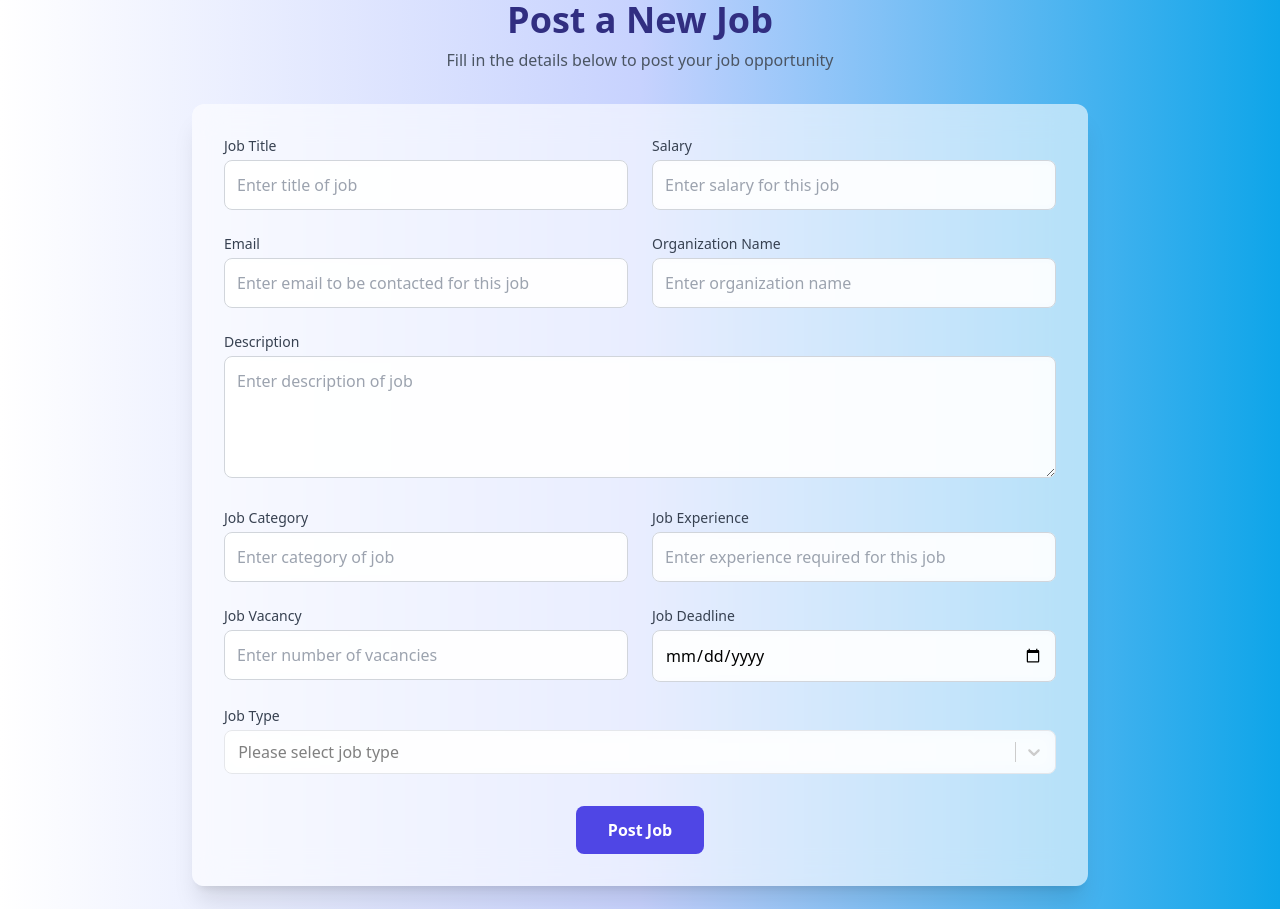
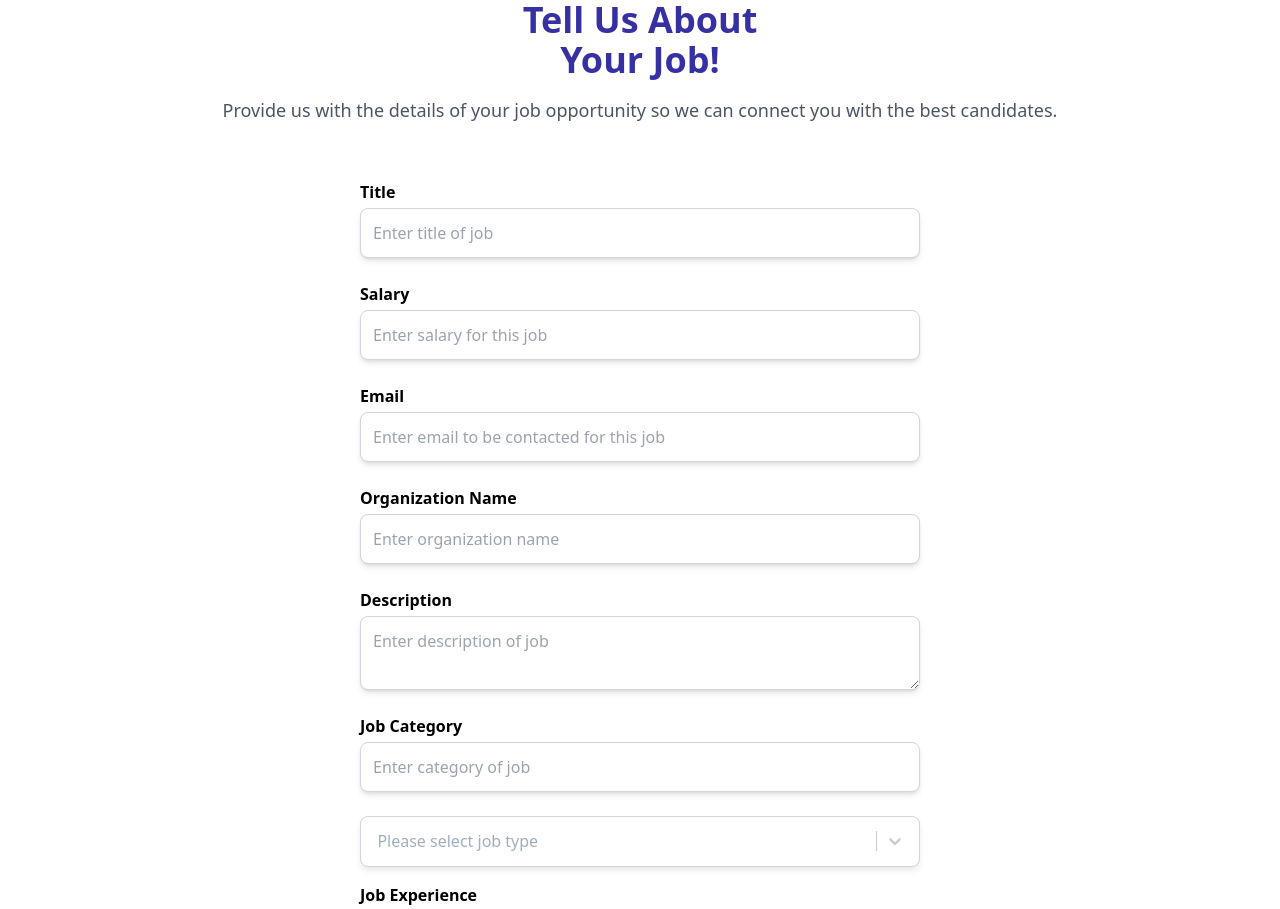
Before and after one commit to Devmangrani/JobSewa, a Next.js app: page /frontend/postAJob in a window 1280 px wide. Shown: the part 160-1069 px from the top of the page. Built offline with nearby package versions, Linux system fonts and the light colour scheme.

Commit message:
Update the UI

```diff
--- a/pages/frontend/postAJob.jsx
+++ b/pages/frontend/postAJob.jsx
@@ -6,12 +6,6 @@ import { toast, ToastContainer } from "react-toastify";
 import "react-toastify/dist/ReactToastify.css";
 import { post_job } from "@/Services/job";
 import { useRouter } from "next/router";
-import { motion } from "framer-motion";
-
-const inputStyles =
-  "w-full border border-gray-300 rounded-lg p-3 bg-white bg-opacity-80 backdrop-blur-sm focus:outline-none focus:ring-2 focus:ring-indigo-500 focus:border-transparent transition-all duration-200 hover:border-indigo-300";
-const labelStyles = "block text-sm font-medium text-gray-700 mb-1";
-const errorStyles = "text-sm text-red-500 mt-1";
 
 export default function PostAJob() {
   const user = useSelector((state) => state.User.userData);
@@ -37,8 +31,8 @@ export default function PostAJob() {
     job_vacancy: 0,
     job_deadline: "",
   });
-
   const [error, setError] = useState({
+    user: "",
     title: "",
     salary: "",
     email: "",
@@ -131,204 +125,218 @@ export default function PostAJob() {
     { value: "contract", label: "Contract" },
   ];
 
-  const formFields = [
-    {
-      name: "title",
-      label: "Job Title",
-      type: "text",
-      placeholder: "Enter title of job",
-    },
-    {
-      name: "salary",
-      label: "Salary",
-      type: "number",
-      placeholder: "Enter salary for this job",
-    },
-    {
-      name: "email",
-      label: "Email",
-      type: "email",
-      placeholder: "Enter email to be contacted for this job",
-    },
-    {
-      name: "company",
-      label: "Organization Name",
-      type: "text",
-      placeholder: "Enter organization name",
-    },
-    {
-      name: "description",
-      label: "Description",
-      type: "textarea",
-      placeholder: "Enter description of job",
-    },
-    {
-      name: "job_category",
-      label: "Job Category",
-      type: "text",
-      placeholder: "Enter category of job",
-    },
-    {
-      name: "job_experience",
-      label: "Job Experience",
-      type: "text",
-      placeholder: "Enter experience required for this job",
-    },
-    {
-      name: "job_vacancy",
-      label: "Job Vacancy",
-      type: "number",
-      placeholder: "Enter number of vacancies",
-    },
-    {
-      name: "job_deadline",
-      label: "Job Deadline",
-      type: "date",
-      min: currentDate,
-    },
-  ];
-
   return (
     <>
       <NavBar />
-      <div className="min-h-screen w-full bg-gradient-to-r from-white via-indigo-200 to-sky-500 py-20">
-        <div className="container mx-auto px-4 pt-20">
-          <motion.div
-            initial={{ opacity: 0, y: 20 }}
-            animate={{ opacity: 1, y: 0 }}
-            transition={{ duration: 0.5 }}
-            className="max-w-4xl mx-auto"
+      <div className="w-full  py-20 flex items-center  justify-center flex-col">
+        <h1 className="text-xl mt-20 text-center text-indigo-800  leading-snug font-semibold mb-2 md:text-2xl lg:text-4xl">
+          Tell Us About <br className="hidden md:inline" /> Your Job!
+        </h1>
+        <p className="mt-2  text-lg text-gray-600">
+          Provide us with the details of your job opportunity so we can connect
+          you with the best candidates.
+        </p>
+        <form
+          onSubmit={handleSubmit}
+          className="sm:w-1/2 w-full px-10 py-8 bg-white rounded-lg mt-6"
         >
-            <motion.h1
-              initial={{ opacity: 0, y: -20 }}
-              animate={{ opacity: 1, y: 0 }}
-              transition={{ duration: 0.5, delay: 0.2 }}
-              className="text-3xl md:text-4xl font-bold text-center text-indigo-900 mb-2"
+          <div className="w-full mb-4  flex flex-col items-start justify-center">
+            <label htmlFor="title" className="mb-1 text-base font-semibold">
+              Title
+            </label>
+            <input
+              onChange={(e) =>
+                setFormData({ ...formData, title: e.target.value })
+              }
+              type="text"
+              id="title"
+              className="w-full border border-gray-300 rounded-lg p-3 mb-2 focus:outline-none focus:ring-2 focus:ring-indigo-50 shadow-md hover:border-gray-400"
+              placeholder="Enter title of job"
+            />
+            {error.title && (
+              <p className="text-sm text-red-500">{error.title}</p>
+            )}
+          </div>
+          <div className="w-full mb-4  flex flex-col items-start justify-center">
+            <label htmlFor="salary" className="mb-1 text-base font-semibold">
+              Salary
+            </label>
+            <input
+              onChange={(e) =>
+                setFormData({ ...formData, salary: e.target.value })
+              }
+              type="number"
+              id="salary"
+              className="w-full border border-gray-300 rounded-lg p-3 mb-2 focus:outline-none focus:ring-2 focus:ring-indigo-50 shadow-md hover:border-gray-400"
+              placeholder="Enter salary for this job"
+            />
+            {error.salary && (
+              <p className="text-sm text-red-500">{error.salary}</p>
+            )}
+          </div>
+          <div className="w-full mb-4  flex flex-col items-start justify-center">
+            <label htmlFor="email" className="mb-1 text-base font-semibold">
+              Email
+            </label>
+            <input
+              onChange={(e) =>
+                setFormData({ ...formData, email: e.target.value })
+              }
+              type="email"
+              id="email"
+              className="w-full border border-gray-300 rounded-lg p-3 mb-2 focus:outline-none focus:ring-2 focus:ring-indigo-50 shadow-md hover:border-gray-400"
+              placeholder="Enter email to be contacted for this job"
+            />
+            {error.email && (
+              <p className="text-sm text-red-500">{error.email}</p>
+            )}
+          </div>
+          <div className="w-full mb-4  flex flex-col items-start justify-center">
+            <label htmlFor="company" className="mb-1 text-base font-semibold">
+              Organization Name
+            </label>
+            <input
+              onChange={(e) =>
+                setFormData({ ...formData, company: e.target.value })
+              }
+              type="text"
+              id="company"
+              className="w-full border border-gray-300 rounded-lg p-3 mb-2 focus:outline-none focus:ring-2 focus:ring-indigo-50 shadow-md hover:border-gray-400"
+              placeholder="Enter organization name"
+            />
+            {error.company && (
+              <p className="text-sm text-red-500">{error.company}</p>
+            )}
+          </div>
+          <div className="w-full mb-4  flex flex-col items-start justify-center">
+            <label
+              htmlFor="description"
+              className="mb-1 text-base font-semibold"
             >
-              Post a New Job
-            </motion.h1>
-            <motion.p
-              initial={{ opacity: 0 }}
-              animate={{ opacity: 1 }}
-              transition={{ duration: 0.5, delay: 0.3 }}
-              className="text-center text-gray-600 mb-8"
+              Description
+            </label>
+            <textarea
+              onChange={(e) =>
+                setFormData({ ...formData, description: e.target.value })
+              }
+              onResize={"none"}
+              type="text"
+              id="description"
+              className="w-full border border-gray-300 rounded-lg p-3 mb-2 focus:outline-none focus:ring-2 focus:ring-indigo-50 shadow-md hover:border-gray-400"
+              placeholder="Enter description of job"
+            />
+            {error.description && (
+              <p className="text-sm text-red-500">{error.description}</p>
+            )}
+          </div>
+          <div className="w-full mb-4  flex flex-col items-start justify-center">
+            <label
+              htmlFor="jobCategory"
+              className="mb-1 text-base font-semibold"
             >
-              Fill in the details below to post your job opportunity
-            </motion.p>
-
-            <motion.form
-              initial={{ opacity: 0, y: 20 }}
-              animate={{ opacity: 1, y: 0 }}
-              transition={{ duration: 0.5, delay: 0.4 }}
-              onSubmit={handleSubmit}
-              className="bg-white bg-opacity-60 backdrop-blur-lg rounded-xl shadow-xl p-8"
-            >
-              <div className="grid grid-cols-1 md:grid-cols-2 gap-6">
-                {formFields.map((field, index) => (
-                  <motion.div
-                    key={field.name}
-                    initial={{ opacity: 0, y: 20 }}
-                    animate={{ opacity: 1, y: 0 }}
-                    transition={{ duration: 0.3, delay: 0.1 * index }}
-                    className={field.type === "textarea" ? "col-span-full" : ""}
-                  >
-                    <label htmlFor={field.name} className={labelStyles}>
-                      {field.label}
+              Job Category
             </label>
-                    {field.type === "textarea" ? (
-                      <textarea
-                        id={field.name}
+            <input
               onChange={(e) =>
-                          setFormData({
-                            ...formData,
-                            [field.name]: e.target.value,
-                          })
+                setFormData({ ...formData, job_category: e.target.value })
               }
-                        placeholder={field.placeholder}
-                        rows="4"
-                        className={inputStyles}
+              type="text"
+              id="jobCategory"
+              className="w-full border border-gray-300 rounded-lg p-3 mb-2 focus:outline-none focus:ring-2 focus:ring-indigo-50 shadow-md hover:border-gray-400"
+              placeholder="Enter category of job"
             />
-                    ) : (
-                      <input
-                        type={field.type}
-                        id={field.name}
-                        min={field.min}
-                        onChange={(e) =>
-                          setFormData({
-                            ...formData,
-                            [field.name]: e.target.value,
-                          })
-                        }
-                        placeholder={field.placeholder}
-                        className={inputStyles}
-                      />
+            {error.job_category && (
+              <p className="text-sm text-red-500">{error.job_category}</p>
             )}
-                    {error[field.name] && (
-                      <p className={errorStyles}>{error[field.name]}</p>
-                    )}
-                  </motion.div>
-                ))}
-
-                <motion.div
-                  initial={{ opacity: 0, y: 20 }}
-                  animate={{ opacity: 1, y: 0 }}
-                  transition={{ duration: 0.3, delay: 0.9 }}
-                  className="col-span-full"
-                >
-                  <label className={labelStyles}>Job Type</label>
+          </div>
           <Select
-                    onChange={(e) =>
-                      setFormData({ ...formData, job_type: e.value })
-                    }
+            onChange={(e) => setFormData({ ...formData, job_type: e.value })}
+            placeholder="Please select job type"
             options={options}
-                    placeholder="Please select job type"
-                    className="mt-1"
             styles={{
-                      control: (base) => ({
-                        ...base,
-                        backgroundColor: "rgba(255, 255, 255, 0.8)",
-                        backdropFilter: "blur(8px)",
-                        borderColor: "#E5E7EB",
+              control: (defaultstyle) => ({
+                ...defaultstyle,
+                border: "1px solid #D1D5DB",
                 borderRadius: "0.5rem",
-                        padding: "0.2rem",
-                        boxShadow: "none",
-                        "&:hover": {
-                          borderColor: "#818CF8",
-                        },
+                padding: "0.4rem",
+                boxShadow: "0 4px 6px -1px rgba(0, 0, 0, 0.1)",
               }),
-                      option: (base, state) => ({
-                        ...base,
-                        backgroundColor: state.isSelected ? "#4F46E5" : "white",
-                        "&:hover": {
-                          backgroundColor: state.isSelected
-                            ? "#4F46E5"
-                            : "#F3F4F6",
-                        },
+              placeholder: (defaultsyle) => ({
+                ...defaultsyle,
+                color: "#A0AEC0",
               }),
             }}
           />
-                </motion.div>
+          <div className="w-full mb-4  flex flex-col items-start justify-center">
+            {error.job_category && (
+              <p className="text-sm text-red-500">{error.job_category}</p>
+            )}
+          </div>
+          <div className="w-full mb-4  flex flex-col items-start justify-center">
+            <label
+              htmlFor="jobExperience"
+              className="mb-1 text-base font-semibold"
+            >
+              Job Experience
+            </label>
+            <input
+              onChange={(e) =>
+                setFormData({ ...formData, job_experience: e.target.value })
+              }
+              type="text"
+              id="jobExperience"
+              className="w-full border border-gray-300 rounded-lg p-3 mb-2 focus:outline-none focus:ring-2 focus:ring-indigo-50 shadow-md hover:border-gray-400"
+              placeholder="Enter experience required for this job"
+            />
+            {error.job_experience && (
+              <p className="text-sm text-red-500">{error.job_experience}</p>
+            )}
+          </div>
+          <div className="w-full mb-4  flex flex-col items-start justify-center">
+            <label htmlFor="jobva" className="mb-1 text-base font-semibold">
+              Job Vacancy
+            </label>
+            <input
+              onChange={(e) =>
+                setFormData({ ...formData, job_vacancy: e.target.value })
+              }
+              type="number"
+              id="jobva"
+              className="w-full border border-gray-300 rounded-lg p-3 mb-2 focus:outline-none focus:ring-2 focus:ring-indigo-50 shadow-md hover:border-gray-400"
+              placeholder="enter number of vacancies"
+            />
+            {error.job_vacancy && (
+              <p className="text-sm text-red-500">{error.job_vacancy}</p>
+            )}
+          </div>
+          <div className="w-full mb-4  flex flex-col items-start justify-center">
+            <label htmlFor="jobva" className="mb-1 text-base font-semibold">
+              Job Deadline
+            </label>
+            <input
+              onChange={(e) =>
+                setFormData({ ...formData, job_deadline: e.target.value })
+              }
+              type="date"
+              min={currentDate}
+              id="jobva"
+              className="w-full border border-gray-300 rounded-lg p-3 mb-2 focus:outline-none focus:ring-2 focus:ring-indigo-50 shadow-md hover:border-gray-400"
+              placeholder="Enter deadline of job"
+            />
+            {error.job_deadline && (
+              <p className="text-sm text-red-500">{error.job_deadline}</p>
+            )}
           </div>
 
-              <motion.div
-                initial={{ opacity: 0 }}
-                animate={{ opacity: 1 }}
-                transition={{ duration: 0.5, delay: 1 }}
-                className="mt-8 flex justify-center"
-              >
+          <div className="flex justify-center mt-8">
             <button
               type="submit"
-                  className="bg-indigo-600 text-white px-8 py-3 rounded-lg font-semibold
-                           transform transition-all duration-200 hover:bg-indigo-700
-                           hover:scale-105 focus:outline-none focus:ring-2
-                           focus:ring-indigo-500 focus:ring-offset-2"
+              className="py-2 px-4 rounded bg-indigo-600 text-white font-semibold tracking-widest mx-auto hover:bg-indigo-500 transition duration-200"
             >
-                  Post Job
+              Submit
             </button>
-              </motion.div>
-            </motion.form>
-          </motion.div>
           </div>
+        </form>
       </div>
       <ToastContainer />
     </>
```
Also changed, not shown: components/Intro.jsx (+9 -67 lines), pages/frontend/displayJobs.jsx (+18 -67 lines), pages/frontend/postedJob.jsx (+23 -67 lines), styles/Homepage.module.css (+14 -85 lines). Lines whose indentation alone changed are shown as unchanged.
